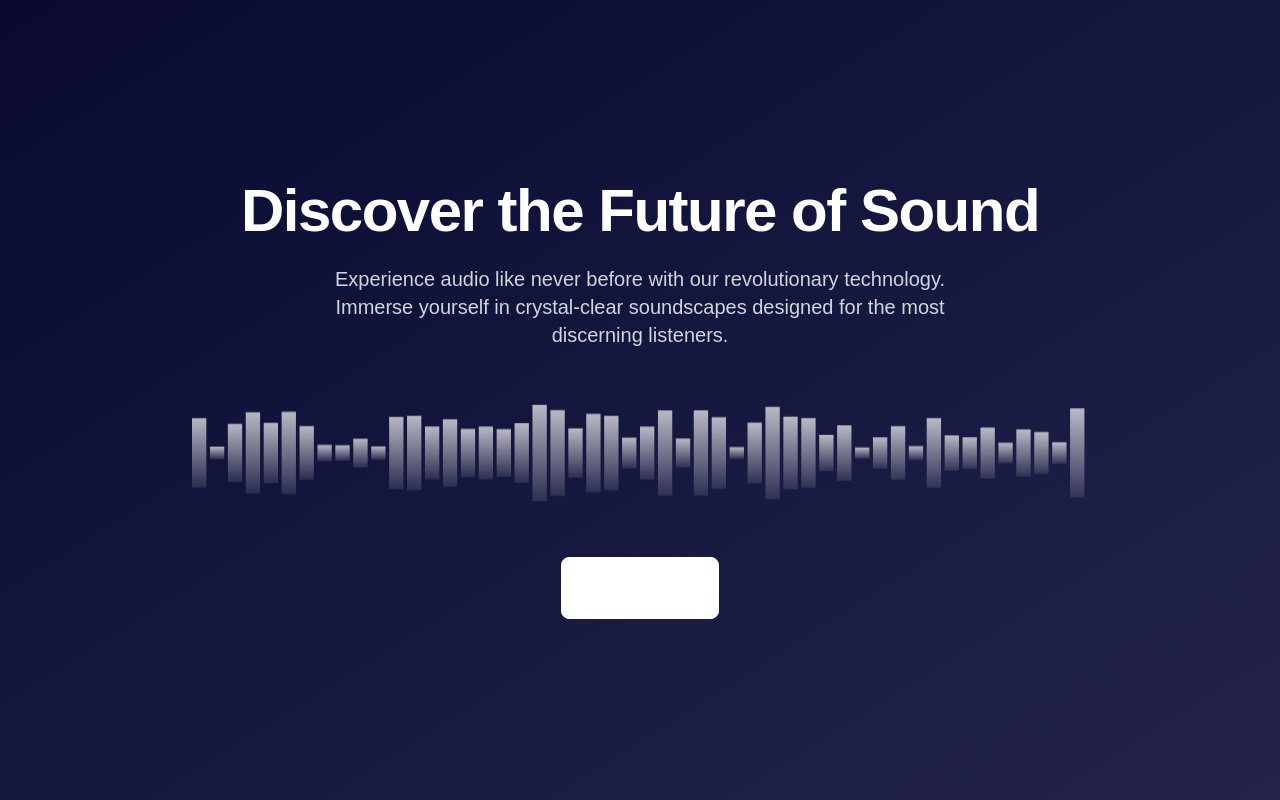
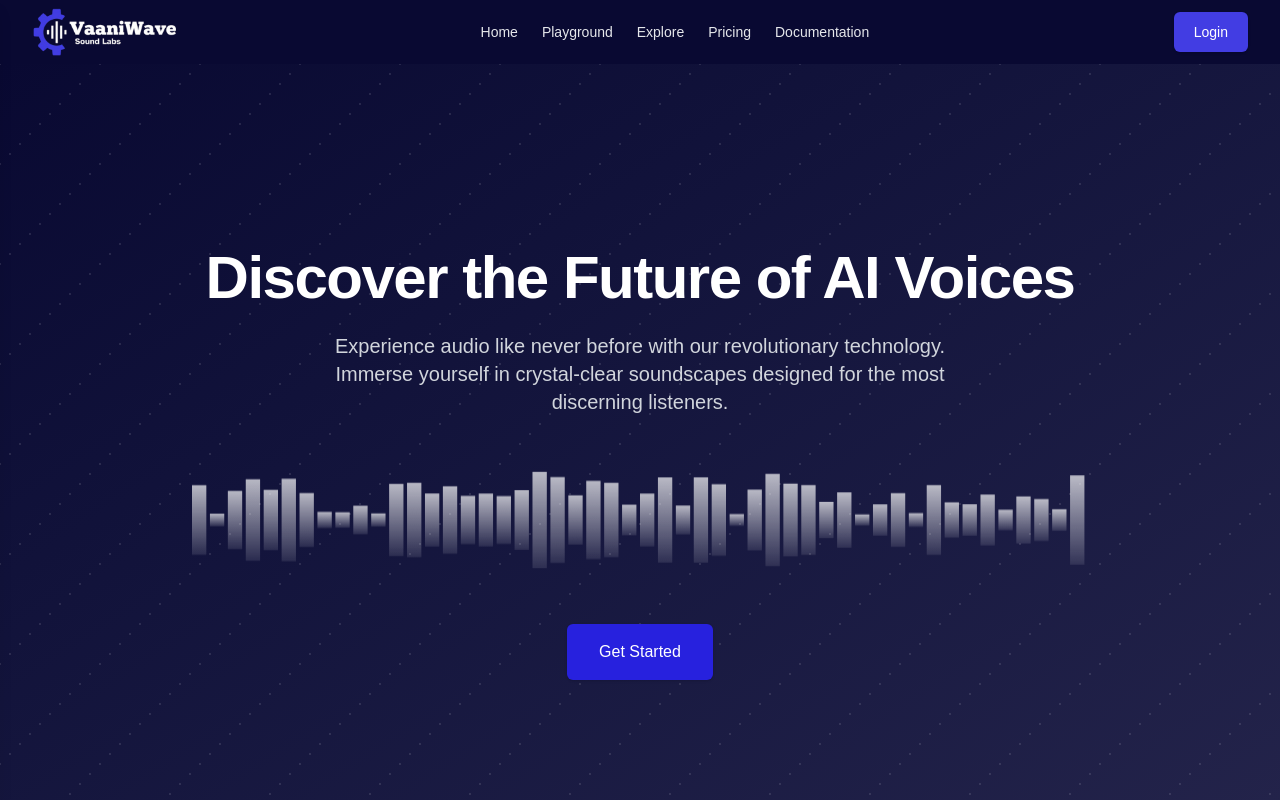
Before and after one commit to gautamkmahato/vaani-wave, a Next.js app: page / in a window 1280 px wide. Shown: the top 800 px of the page. Built offline with nearby package versions, Linux system fonts and the light colour scheme.

Commit message:
added the nav bar

```diff
--- /dev/null
+++ b/app/_components/Header.jsx
@@ -0,0 +1,98 @@
+"use client";
+import React, { useState } from "react";
+import Image from "next/image";
+import { Menu, X } from "lucide-react"; // Icons for hamburger and close
+import logo from "../../public/assets/logo-3.png";
+
+export default function Header() {
+  const [isOpen, setIsOpen] = useState(false);
+
+  return (
+    <>
+      <header className="bg-[#090932]">
+        <div className="mx-auto max-w-screen-xl px-4 sm:px-6 lg:px-8">
+          <div className="flex h-16 items-center justify-between">
+            {/* Logo */}
+            <div className="flex items-center gap-4">
+              <a className="block text-teal-600" href="#">
+                <span className="sr-only">Home</span>
+                <Image src={logo} width="144" height="144" alt="logo" />
+              </a>
+            </div>
+
+            {/* Desktop Navigation */}
+            <nav className="hidden md:block">
+              <ul className="flex items-center gap-6 text-sm">
+                {["Home", "Playground", "Explore", "Pricing", "Documentation"].map((item) => (
+                  <li key={item}>
+                    <a className="text-gray-200 transition hover:text-gray-200/75" href="#">
+                      {item}
+                    </a>
+                  </li>
+                ))}
+              </ul>
+            </nav>
+
+            {/* Right Section: Login Button & Mobile Menu Toggle */}
+            <div className="flex items-center gap-4">
+              {/* Login Button */}
+              <a className="hidden sm:block rounded-md bg-[#423de3] px-5 py-2.5 text-sm font-medium text-white shadow-sm" href="#">
+                Login
+              </a>
+
+              {/* Hamburger Icon (Mobile Menu Toggle) */}
+              <button onClick={() => setIsOpen(true)} className="md:hidden text-gray-300 hover:text-white">
+                <Menu size={28} />
+              </button>
+            </div>
+          </div>
+        </div>
+      </header>
+
+      {/* Mobile Sidebar Navigation */}
+      <div
+        className={`fixed inset-y-0 left-0 w-64 bg-[#18183d] text-white shadow-lg transform ${
+          isOpen ? "translate-x-0" : "-translate-x-full"
+        } transition-transform duration-300 ease-in-out z-50`}
+      >
+        <div className="flex items-center justify-between px-4 py-3 border-b border-gray-600">
+          <Image src={logo} width={120} height={40} alt="logo" />
+          <button onClick={() => setIsOpen(false)} className="text-gray-300 hover:text-white">
+            <X size={28} />
+          </button>
+        </div>
+
+        <nav className="mt-4">
+          <ul className="space-y-4 px-4">
+            {["Home", "Playground", "Explore", "Pricing", "Documentation"].map((item) => (
+              <li key={item}>
+                <a
+                  className="block text-gray-300 hover:text-white py-2 text-lg transition"
+                  href="#"
+                  onClick={() => setIsOpen(false)}
+                >
+                  {item}
+                </a>
+              </li>
+            ))}
+          </ul>
+        </nav>
+
+        {/* Mobile Login Button */}
+        <div className="mt-6 px-4">
+          <a
+            className="block w-full text-center rounded-md bg-[#423de3] px-5 py-2.5 text-sm font-medium text-white shadow-sm"
+            href="#"
+          >
+            Login
+          </a>
+        </div>
+      </div>
+
+      {/* Overlay when sidebar is open */}
+      {isOpen && (
+        <div className="fixed inset-0 bg-black/50 z-40" onClick={() => setIsOpen(false)} />
+      )}
+    </>
+  );
+}
--- a/app/_components/Hero.jsx
+++ b/app/_components/Hero.jsx
@@ -1,5 +1,4 @@
 'use client'
-
 
 // HeroSection.jsx
 import React, { useEffect, useRef } from 'react';
@@ -7,7 +6,60 @@ import React, { useEffect, useRef } from 'react';
 export default function Hero() {
   const canvasRef = useRef(null);
   const contentRef = useRef(null);
+  const bgCanvasRef = useRef(null);
 
+  // Background dotted lines effect
+  useEffect(() => {
+    const bgCanvas = bgCanvasRef.current;
+    if (bgCanvas) {
+      const bgCtx = bgCanvas.getContext('2d');
+
+      const updateBgSize = () => {
+        bgCanvas.width = window.innerWidth;
+        bgCanvas.height = window.innerHeight;
+        drawDottedLines();
+      };
+
+      const drawDottedLines = () => {
+        bgCtx.clearRect(0, 0, bgCanvas.width, bgCanvas.height);
+
+        // Set dot properties
+        const dotSize = 1;
+        const spacing = 10;
+        const diagonalOffset = 10;
+
+        bgCtx.fillStyle = 'rgba(255, 255, 255, 0.15)';
+
+        // Calculate how many diagonal lines we need
+        const numDiagonals = Math.ceil((bgCanvas.width + bgCanvas.height) / spacing);
+
+        // Draw diagonal lines of dots
+        for (let d = -numDiagonals; d < numDiagonals; d++) {
+          const offset = d * spacing * diagonalOffset;
+
+          for (let i = -bgCanvas.height; i < bgCanvas.width; i += spacing) {
+            const x = i;
+            const y = bgCanvas.height - (x + offset);
+
+            if (x >= 0 && x <= bgCanvas.width && y >= 0 && y <= bgCanvas.height) {
+              bgCtx.beginPath();
+              bgCtx.arc(x, y, dotSize, 0, Math.PI * 2);
+              bgCtx.fill();
+            }
+          }
+        }
+      };
+
+      updateBgSize();
+
+      window.addEventListener('resize', updateBgSize);
+      return () => {
+        window.removeEventListener('resize', updateBgSize);
+      };
+    }
+  }, []);
+
+  // Sound waveform animation
   useEffect(() => {
     const canvas = canvasRef.current;
     const content = contentRef.current;
@@ -61,11 +113,14 @@ export default function Hero() {
 
   return (
     <div className="relative min-h-screen w-full bg-gradient-to-br from-[#090932] to-[#24244b] flex flex-col items-center justify-center overflow-hidden px-4 sm:px-6 lg:px-8">
+      {/* Background dotted lines */}
+      <canvas ref={bgCanvasRef} className="absolute inset-0 w-full h-full pointer-events-none" />
+
       {/* Content Container */}
       <div ref={contentRef} className="max-w-4xl w-full mx-auto text-center z-10">
         {/* Header */}
         <h1 className="text-4xl sm:text-5xl md:text-6xl font-bold text-white mb-6 tracking-tight">
-          Discover the Future of Sound
+          Discover the Future of AI Voices
         </h1>
 
         {/* Paragraph */}
@@ -81,7 +136,7 @@ export default function Hero() {
         </div>
 
         {/* Call to Action Button */}
-        <button className="px-8 py-4 bg-white bg-opacity-10 hover:bg-opacity-20 text-white font-medium rounded-lg text-lg transition-all duration-300 border border-white border-opacity-20 hover:border-opacity-40 backdrop-blur-sm">
+        <button className="rounded-md bg-[#2721de] px-8 py-4 text-md font-medium text-white shadow-sm">
           Get Started
         </button>
       </div>
--- a/app/page.js
+++ b/app/page.js
@@ -1,5 +1,6 @@
 import AudioQuote from "./_components/AudioQuote";
 import ComparisonTable from "./_components/ComparisonTable";
+import Header from "./_components/Header";
 import Hero from "./_components/Hero";
 import LanguageSupport from "./_components/LanguageSupport";
 import TextCorrection from "./_components/TextCorrection";
@@ -9,6 +10,7 @@ import VoiceGenerator from "./_components/VoiceGenerator";
 export default function Home() {
   return (
     <>
+      <Header />
       <Hero />
       <div className="mt-[-40px] bg-gradient-to-b from-[#24244b] to-[#090932] overflow-hidden">
         <div className="flex items-center justify-center p-6">
```
